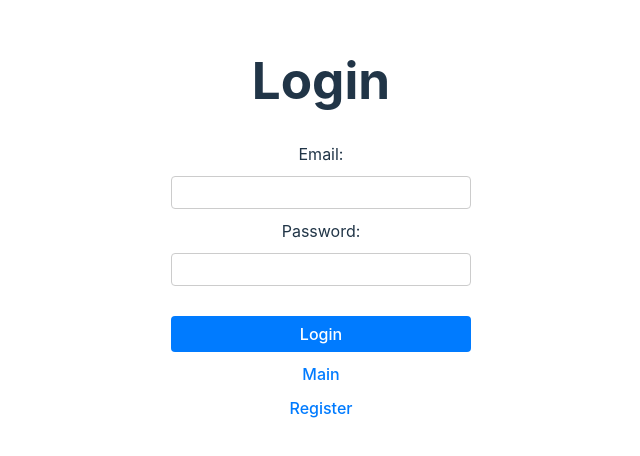
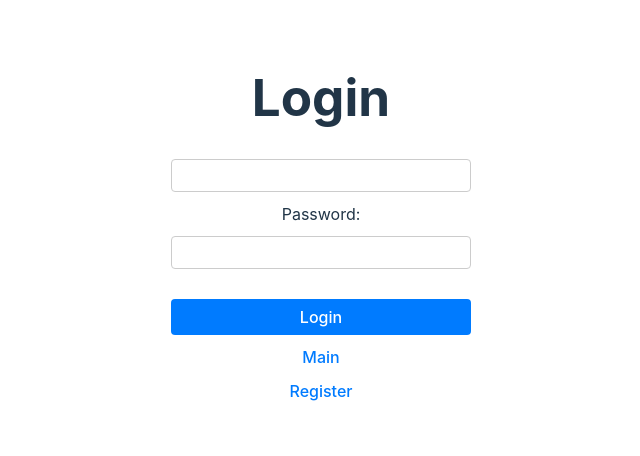
Before and after one commit to gfa-cc-after/Pet-Clinic-GilmoreDevs, a React (Vite) app in the folder frontend/: page /login in a window 1280 px wide. Shown: the part 176-632 px from the top of the page, without its empty margins (319-959 px from the left). Built offline with nearby package versions, Linux system fonts and the light colour scheme.

Commit message:
fix: FE changes were not ot previous commit

```diff
--- a/frontend/src/App.tsx
+++ b/frontend/src/App.tsx
@@ -6,25 +6,7 @@ import {
   Link,
 } from "react-router-dom";
 import { Register } from './pages/Register';
-
-
-function Login() {
-
-  return (
-    <>
-      <h1>Login</h1>
-      <form>
-        <label>Email:</label>
-        <input type='email'></input>
-        <label>Password:</label>
-        <input type='password'></input>
-        <button type='submit'>Login</button>
-      </form>
-      <Link className={"links"} to='/'>Main</Link>
-      <Link className={"links"} to='/register'>Register</Link>
-    </>
-  )
-}
+import { Login } from './pages/Login';
 
 
 function Main() {
--- a/frontend/src/pages/Login.tsx
+++ b/frontend/src/pages/Login.tsx
@@ -0,0 +1,52 @@
+import { useState } from "react";
+import { Link } from "react-router-dom";
+
+export function Login() {
+    const [email, setEmail] = useState("");
+    const [password, setPassword] = useState("");
+    console.log(email)
+    console.log(password)
+
+    const handleLogin = (e: React.FormEvent<HTMLFormElement>) => {
+        e.preventDefault()
+
+        fetch('http://localhost:8080/login', {
+            mode: 'cors',
+            method: 'POST',
+            headers: {
+                'Content-Type': 'application/json',
+            },
+            body: JSON.stringify({
+                email: email,
+                password: password,
+            })
+        })
+    }
+    const saveFormData = (e: React.ChangeEvent<HTMLInputElement>) => {
+        const { name, value } = e.target;
+        switch (name) {
+            case 'email':
+                setEmail(value);
+                break;
+            case 'password':
+                setPassword(value);
+                break;
+            default:
+                break;
+        }
+    };
+
+    return (
+        <>
+            <h1>Login</h1>
+            <form onSubmit={handleLogin}>
+                <input type='email' name={"email"} value={email} onChange={saveFormData}></input>
+                <label>Password:</label>
+                <input type='password' aria-label={"pass"} name={"password"} value={password} onChange={saveFormData}></input>
+                <button type='submit'>Login</button>
+            </form>
+            <Link className={"links"} to='/'>Main</Link>
+            <Link className={"links"} to='/register'>Register</Link>
+        </>
+    )
+}
```
